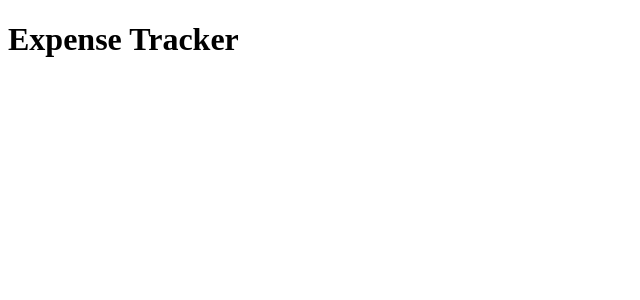
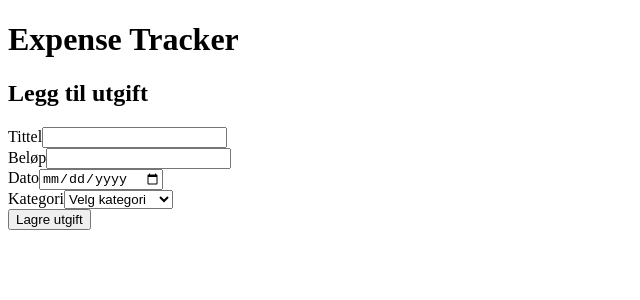
Before and after one commit to moa-reidar/ass-3-frontend, a React (Vite) app in the folder assignment_3/: page / in a window 1280 px wide. Shown: the top 300 px of the page, without its empty margins (0-640 px from the left). Built offline with nearby package versions, Linux system fonts and the light colour scheme.

Commit message:
Connected ExpenseForm to App and implemented expense state handling

```diff
--- a/assignment_3/src/App.jsx
+++ b/assignment_3/src/App.jsx
@@ -1,13 +1,25 @@
-import React from 'react';
+import React, { useState } from 'react';
 import './css/reset.css';
 import './css/variables.css';
 import './css/style.css';
+import ExpenseForm from './components/ExpenseForm';
 
 function App() {
+  const [expenses, setExpenses] = useState([]);
+
+  const handleAddExpense = (expenseData) => {
+    const newExpense = {
+      ...expenseData,
+      id: Math.random().toString(), // gir enn midlertidig unik ID
+    };
+    setExpenses((prev) => [newExpense, ...prev]);
+    console.log('Lagret utgift:', newExpense);
+  };
+
   return (
     <div className="app">
       <h1 className="app__title">Expense Tracker</h1>
-      {/* <ExpenseForm /> */}
+      <ExpenseForm onAddExpense={handleAddExpense} />
     </div>
   );
 }
```
